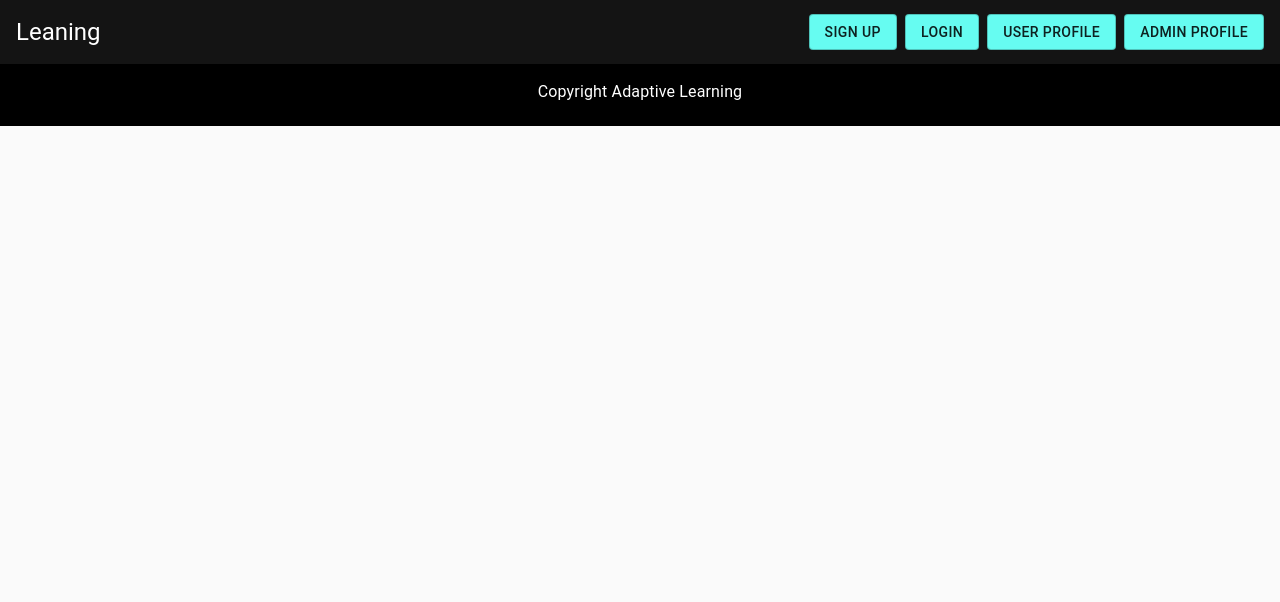
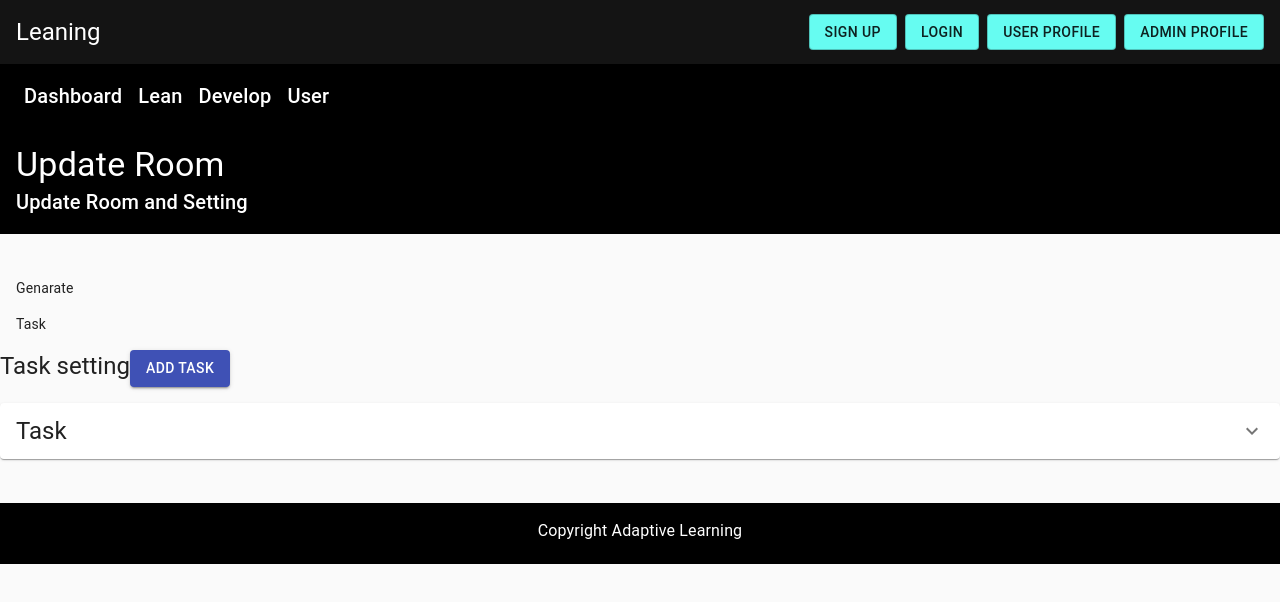
Before and after one commit to TeamABZ/learning, a React (Create React App) app: page /tasksetting in a window 1280 px wide. Shown: the top 602 px of the page. Built offline with nearby package versions, Linux system fonts and the light colour scheme.

Commit message:
update Q and A

```diff
--- a/src/modules/Routes.js
+++ b/src/modules/Routes.js
@@ -9,6 +9,8 @@ import LeaningDetail from "./dashboard/Leaning/LeaningDetail";
 import AdminProfile from "./dashboard/admin/AdminProfile";
 import CrateRoom from "./dashboard/admin/CrateRoom";
 import UpdateRoom from "./dashboard/admin/UpdateRoom";
+import TaskSetting from "./dashboard/admin/TaskSetting";
+
 import SingUp from "./SingUp";
 export default function Routes() {
   return (
@@ -43,6 +45,9 @@ export default function Routes() {
       <Route path="/updateroom">
         <UpdateRoom></UpdateRoom>
       </Route>
+      <Route path="/tasksetting">
+        <TaskSetting></TaskSetting>
+      </Route>
     </Switch>
   );
 }
--- a/src/modules/dashboard/ModuleDetail.js
+++ b/src/modules/dashboard/ModuleDetail.js
@@ -70,17 +70,6 @@ export default function ModuleDetail() {
             <ListModule key={data.titleModule} {...data} />
           ))}
         </Grid>
-        <Grid item xl={4}>
-          <Typography variant="h4"> Need to know</Typography>
-          <Grid item>
-            <ModuleItem key={knowlearn.titleModule} {...knowlearn} />
-          </Grid>
-          <hr />
-          <Typography variant="h4"> Next Learn</Typography>
-          <Grid item>
-            <ModuleItem key={nextlearn.titleModule} {...nextlearn} />
-          </Grid>
-        </Grid>
       </Grid>
     </div>
   );
--- a/src/modules/dashboard/admin/GanaralSetting.js
+++ b/src/modules/dashboard/admin/GanaralSetting.js
@@ -27,7 +27,7 @@ export default function GanaralSetting() {
   }));
   const classes = useStyles();
   return (
-    <div>
+    <div className={classes.formCrate}>
       <form noValidate autoComplete="off">
         <div>
           <TextField id="title" label="Title" className={classes.textField} />
--- /dev/null
+++ b/src/modules/dashboard/admin/QandA.js
@@ -0,0 +1,50 @@
+import { Grid, Button, TextField } from "@material-ui/core";
+import Typography from "@material-ui/core/Typography";
+import { makeStyles } from "@material-ui/core/styles";
+
+import React from "react";
+
+export default function QandA() {
+  const useStyles = makeStyles((theme) => ({
+    root: {
+      flexGrow: 1,
+    },
+
+    txtFildQandA: {
+      paddingRight: "3em",
+      width: "25em",
+    },
+    groupQandA: {
+      padding: "2em 0",
+    },
+    addbtn: {
+      textAlign: "right",
+    },
+  }));
+  const classes = useStyles();
+  return (
+    <Grid container>
+      <Grid item xl={10}>
+        <form noValidate autoComplete="off">
+          <TextField
+            className={classes.txtFildQandA}
+            label="Questions #1"
+            variant="outlined"
+          />
+
+          <TextField
+            className={classes.txtFildQandA}
+            label="Answers #1"
+            variant="outlined"
+          />
+        </form>
+      </Grid>
+
+      <Grid item xl={2}>
+        <Button variant="contained" color="secondary">
+          Delete
+        </Button>
+      </Grid>
+    </Grid>
+  );
+}
--- /dev/null
+++ b/src/modules/dashboard/admin/TaskDetail.js
@@ -0,0 +1,118 @@
+import React from "react";
+import { makeStyles, withStyles } from "@material-ui/core/styles";
+import Typography from "@material-ui/core/Typography";
+import { Grid, Button, TextField } from "@material-ui/core";
+import Accordion from "@material-ui/core/Accordion";
+import AccordionSummary from "@material-ui/core/AccordionSummary";
+import AccordionDetails from "@material-ui/core/AccordionDetails";
+import ExpandMoreIcon from "@material-ui/icons/ExpandMore";
+import QandA from "./QandA";
+export default function TaskDetail() {
+  const useStyles = makeStyles((theme) => ({
+    root: {
+      flexGrow: 1,
+    },
+    txtFilds: {
+      margin: theme.spacing(1),
+      width: "70em",
+    },
+    txtFildQandA: {
+      paddingRight: "3em",
+      width: "20em",
+    },
+    groupQandA: {
+      padding: "2em 0",
+    },
+    titlepage: {
+      padding: theme.spacing(2, 2),
+      color: "#fff",
+      background: "#000",
+    },
+    updateRoom: {
+      padding: "2em 0",
+    },
+    leftBar: {},
+    rightBar: {},
+    rootTask: {
+      margin: "1rem 0",
+    },
+    headTask: {
+      width: "100%",
+    },
+    contentTask: {
+      border: "1px solid #2f2f2f",
+      padding: "2rem",
+    },
+    btnMachine: {
+      justifyContent: "center",
+      alignItems: "center",
+    },
+    question: {
+      borderBottom: "1px solid #121212",
+      paddingBottom: "2em",
+      marginBottom: "2em",
+    },
+    addbtn: {
+      textAlign: "right",
+    },
+  }));
+  const classes = useStyles();
+  return (
+    <Grid container className={classes.rootTask} xl={12}>
+      <Accordion className={classes.headTask}>
+        <AccordionSummary
+          expandIcon={<ExpandMoreIcon />}
+          aria-controls="panel1a-content"
+        >
+          <Typography variant="h5">Task</Typography>
+        </AccordionSummary>
+        <AccordionDetails>
+          <Grid container className={classes.contentTask}>
+            <Grid item container xl={12} className={classes.question}>
+              <Grid item xl={12}>
+                <form className={classes.root} noValidate autoComplete="off">
+                  <div>
+                    <TextField
+                      className={classes.txtFilds}
+                      id="title"
+                      label="Title"
+                      variant="outlined"
+                    />
+                  </div>
+                  <div>
+                    <TextField
+                      className={classes.txtFilds}
+                      id="description"
+                      label="Description"
+                      multiline
+                      rows={4}
+                      variant="outlined"
+                    />
+                  </div>
+                </form>
+                <Grid container>
+                  <Grid container className={classes.groupQandA}>
+                    <Grid item xl={6}>
+                      <Typography variant="subtitle1" color="initial">
+                        Questions, Answers and Hints
+                      </Typography>
+                    </Grid>
+                    <Grid item xl={6} className={classes.addbtn}>
+                      <Button variant="contained" color="primary">
+                        Add Questions
+                      </Button>
+                    </Grid>
+                  </Grid>
+                  <Grid item xl={12}>
+                    <QandA></QandA>
+                  </Grid>
+                </Grid>
+              </Grid>
+            </Grid>
+            <Grid container item></Grid>
+          </Grid>
+        </AccordionDetails>
+      </Accordion>
+    </Grid>
+  );
+}
--- /dev/null
+++ b/src/modules/dashboard/admin/TaskSetting.js
@@ -0,0 +1,84 @@
+import React from "react";
+import { makeStyles, withStyles } from "@material-ui/core/styles";
+import Typography from "@material-ui/core/Typography";
+import { Grid, Button } from "@material-ui/core";
+import Accordion from "@material-ui/core/Accordion";
+import AccordionSummary from "@material-ui/core/AccordionSummary";
+import AccordionDetails from "@material-ui/core/AccordionDetails";
+import ExpandMoreIcon from "@material-ui/icons/ExpandMore";
+import ToobarAdmin from "./ToobarAdmin";
+import LeftBar from "./LeftBar";
+import TaskDetail from "./TaskDetail";
+export default function TaskSetting() {
+  const useStyles = makeStyles((theme) => ({
+    root: {
+      flexGrow: 1,
+    },
+    titlepage: {
+      padding: theme.spacing(2, 2),
+      color: "#fff",
+      background: "#000",
+    },
+    updateRoom: {
+      padding: "2em 0",
+    },
+    leftBar: {},
+    rightBar: {},
+    rootTask: {
+      margin: "1rem 0",
+    },
+    headTask: {
+      width: "100%",
+    },
+    contentTask: {
+      border: "1px solid #2f2f2f",
+      padding: "2rem",
+    },
+    btnMachine: {
+      justifyContent: "center",
+      alignItems: "center",
+    },
+    question: {
+      borderBottom: "1px solid #121212",
+      paddingBottom: "2em",
+      marginBottom: "2em",
+    },
+    addbtn: {
+      textAlign: "right",
+    },
+  }));
+  const classes = useStyles();
+  return (
+    <div className={classes.root}>
+      <ToobarAdmin></ToobarAdmin>
+
+      <div className={classes.titlepage}>
+        <Typography variant="h4">Update Room</Typography>
+        <Typography variant="h6">Update Room and Setting</Typography>
+      </div>
+      <Grid container className={classes.updateRoom}>
+        <Grid container item xl={2}>
+          <LeftBar></LeftBar>
+        </Grid>
+        <Grid container item xl={10}>
+          <Grid container item>
+            <Grid item xl={6}>
+              <Typography variant="h5" color="initial">
+                Task setting
+              </Typography>
+            </Grid>
+            <Grid item xl={6} className={classes.addbtn}>
+              <Button variant="contained" color="primary">
+                Add Task
+              </Button>
+            </Grid>
+          </Grid>
+
+          <Grid container item>
+            <TaskDetail></TaskDetail>
+          </Grid>
+        </Grid>
+      </Grid>
+    </div>
+  );
+}
--- a/src/modules/dashboard/admin/UpdateRoom.js
+++ b/src/modules/dashboard/admin/UpdateRoom.js
@@ -6,6 +6,7 @@ import Link from "@material-ui/core/Link";
 import Grid from "@material-ui/core/Grid";
 import ToobarAdmin from "./ToobarAdmin";
 import GanaralSetting from "./GanaralSetting";
+import LeftBar from "./LeftBar";
 
 export default function UpdateRoom() {
   const useStyles = makeStyles((theme) => ({
@@ -34,7 +35,7 @@ export default function UpdateRoom() {
       </div>
       <Grid container className={classes.updateRoom}>
         <Grid container item xl={3}>
-          xx
+          <LeftBar></LeftBar>
         </Grid>
         <Grid container item xl={9}>
           <Typography variant="h5" color="initial">
--- a/src/modules/dashboard/admin/leftBar.js
+++ b/src/modules/dashboard/admin/leftBar.js
@@ -1,5 +1,30 @@
 import React from "react";
+import { makeStyles } from "@material-ui/core/styles";
+import Typography from "@material-ui/core/Typography";
+import Toolbar from "@material-ui/core/Toolbar";
+import Link from "@material-ui/core/Link";
+import Grid from "@material-ui/core/Grid";
 
-export default function leftBar() {
-  return <div></div>;
+import List from "@material-ui/core/List";
+import ListItem from "@material-ui/core/ListItem";
+import ListItemText from "@material-ui/core/ListItemText";
+import ListItemAvatar from "@material-ui/core/ListItemAvatar";
+
+export default function LeftBar() {
+  return (
+    <>
+      <List dense>
+        <ListItem button>
+          <Link color="inherit" href="/updateroom">
+            <ListItemText primary="Genarate" />
+          </Link>
+        </ListItem>
+        <ListItem button>
+          <Link color="inherit" href="/tasksetting">
+            <ListItemText primary="Task" />
+          </Link>
+        </ListItem>
+      </List>
+    </>
+  );
 }
```
